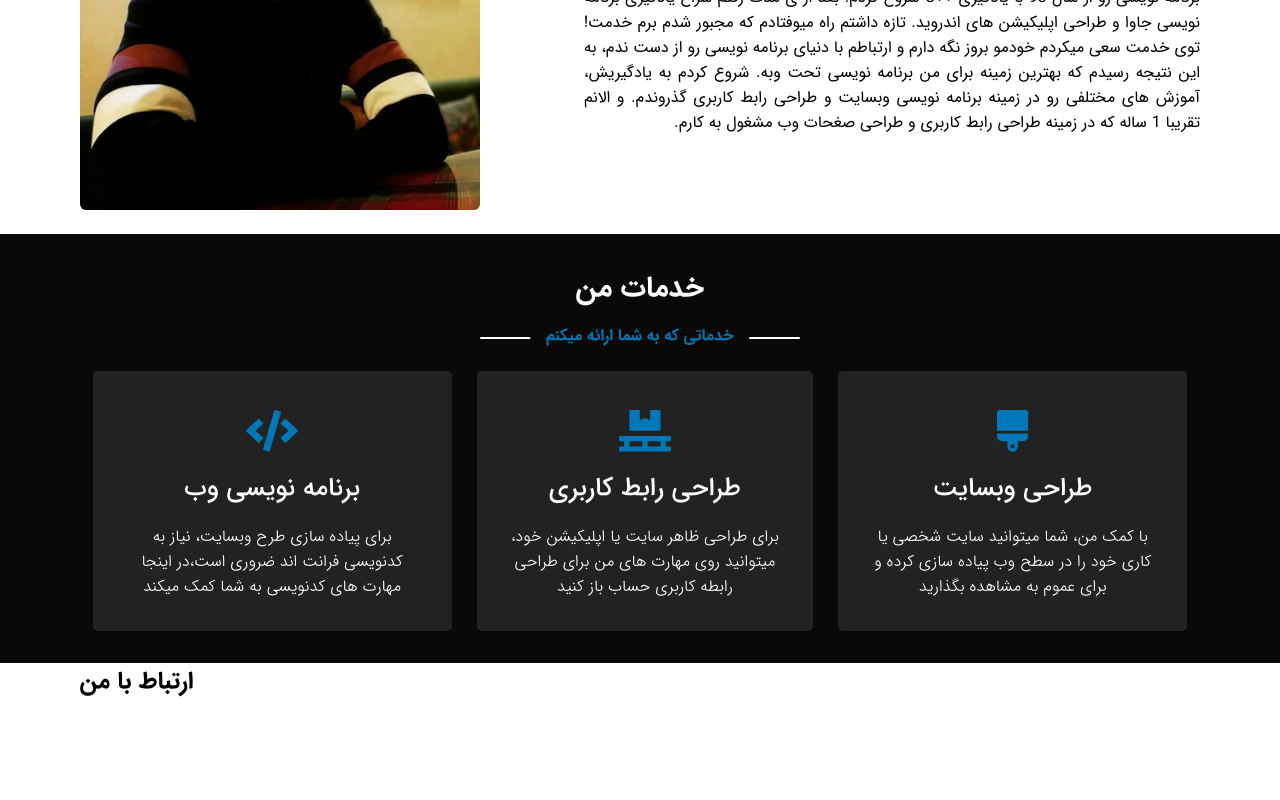
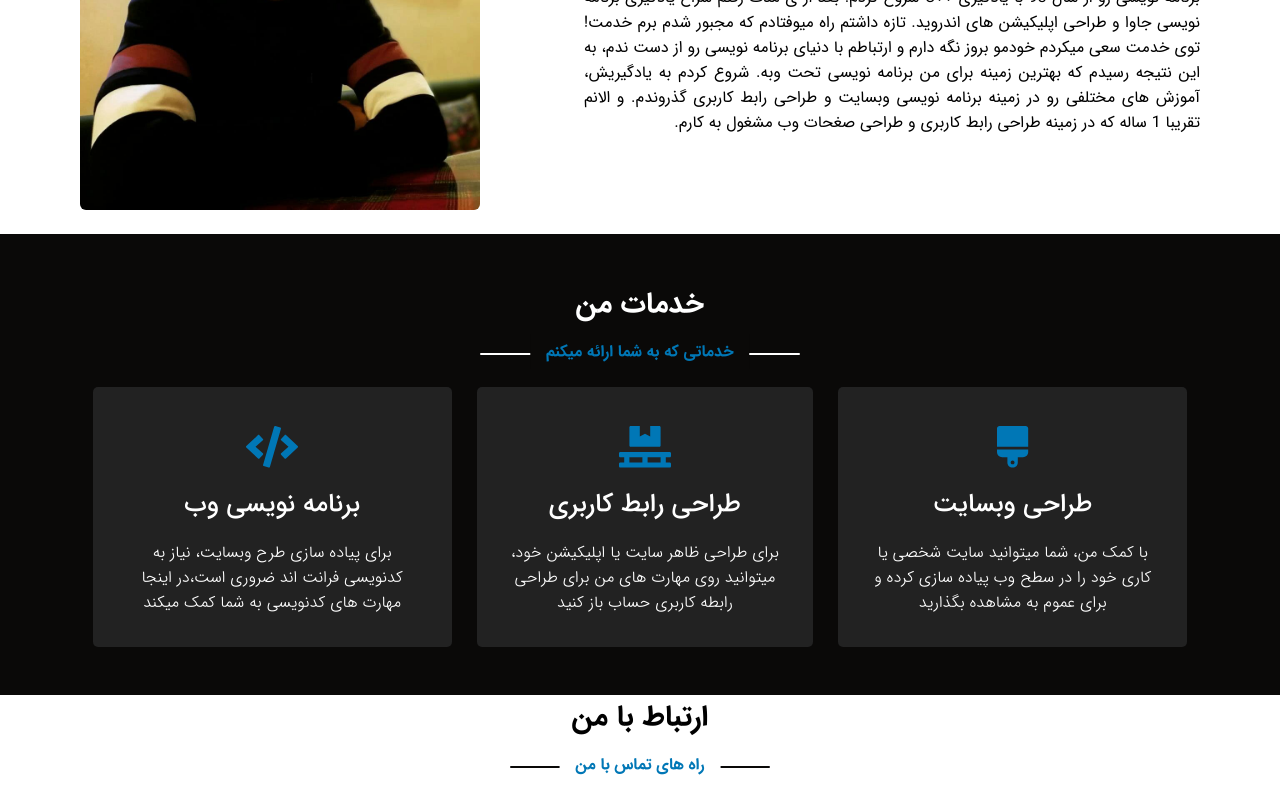
Before and after one commit to MaziyarParsi/portfolio-project, a React (Create React App) app: page / in a window 1280 px wide. Shown: the part 1111-1911 px from the top of the page. Before the commit the page ends 1812 px from the top, so only its background shows below. Built offline with nearby package versions, Linux system fonts and the light colour scheme.

Commit message:
edit-my-services-cart-hover-style

```diff
--- a/src/ContactMe/ContactMe.css
+++ b/src/ContactMe/ContactMe.css
@@ -0,0 +1,31 @@
+.contactMeSection .title {
+  position: relative;
+  text-align: center;
+  font-size: 1.8rem;
+  font-weight: 600;
+  margin-bottom: 2rem;
+  padding-bottom: 28px;
+}
+.contactMeSection .title::before {
+  content: "";
+  position: absolute;
+  bottom: 0px;
+  left: 50%;
+  width: 260px;
+  height: 2px;
+  background: #0a0908;
+  transform: translateX(-50%);
+  border-radius: 10px;
+}
+.contactMeSection .title::after {
+  content: " راه های تماس با من";
+  bottom: -14px;
+  position: absolute;
+  left: 50%;
+  font-size: 16px;
+  font-weight: 600;
+  padding: 5px 16px;
+  background: #fff;
+  color: #0077b6;
+  transform: translateX(-50%);
+}
--- a/src/ContactMe/ContatMe.js
+++ b/src/ContactMe/ContatMe.js
@@ -3,7 +3,7 @@ import "./ContactMe.css"
 
 const ContactMe = () => {
   return (
-    <section className="contactMe">
+    <section className="contactMeSection">
       <div className="container">
         <h2 className="title">ارتباط با من</h2>
       </div>
--- a/src/MySecvices/MyServices.css
+++ b/src/MySecvices/MyServices.css
@@ -36,7 +36,7 @@
   justify-content: space-between;
 }
 section.myServicesSection {
-  padding: 2rem 0;
+  padding: 3rem 0;
 }
 .myServicesSection {
   background-color: #0a0908;
@@ -49,7 +49,7 @@ section.myServicesSection {
   text-align: center;
   border-radius: 5px;
   margin: 0px 0.8rem;
-  cursor: pointer;
+  cursor: default;
 }
 
 .myServicesSection .myServicesContent .box {
```
